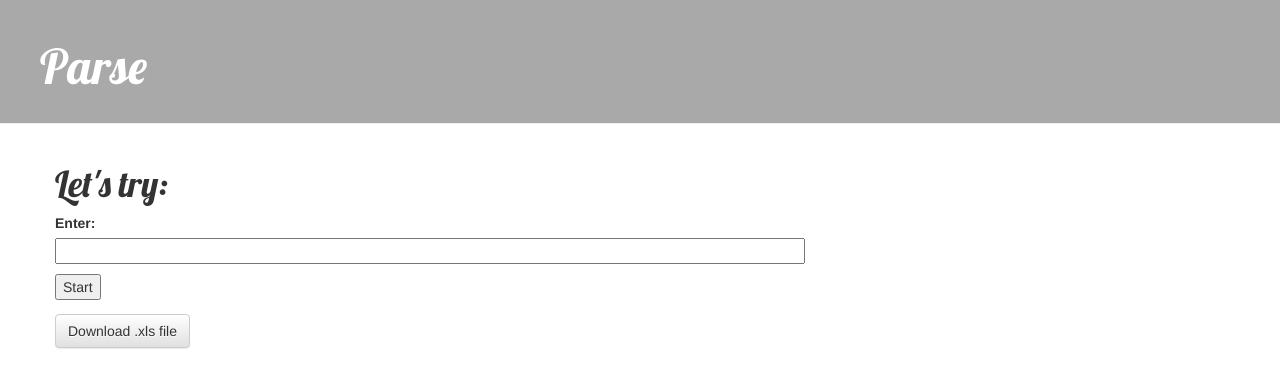
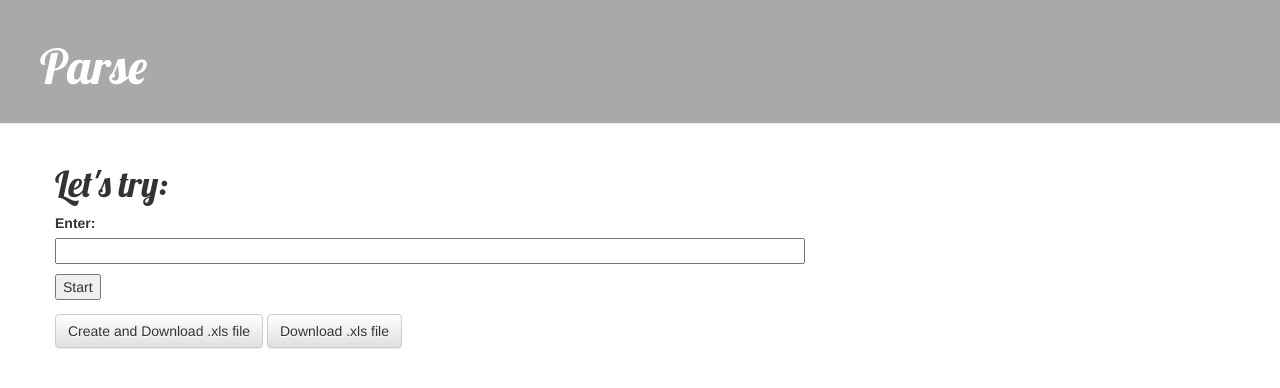
Before and after one commit to excander/gh-crappy, a Django app: page /parse/ in a window 1280 px wide. Shown: the top 388 px of the page. Run offline with Django 3.2, Linux system fonts and the light colour scheme; some libraries are stand-ins or nearby versions.

Commit message:
Added static download .xls file

```diff
--- a/parse/templates/parse/parse_view.html
+++ b/parse/templates/parse/parse_view.html
@@ -1,5 +1,6 @@
+
  {% extends "parse/base.html" %}
-
+	{% load static %}
     {% block content %}
    	<h1>Let's try:</h1>
         <form method="POST" class="post-form">{% csrf_token %}
@@ -7,6 +8,7 @@
             <button type="submit">Start</button>
         </form>
 
-	<a class="btn btn-default" href="{%url "parse.views.start_parse" %}">Download .xls file</a>
+	<a class="btn btn-default" href="{%url "parse.views.start_parse" %}">Create and Download .xls file</a>
+	<a class="btn btn-default" href="{%static "result_file.xls" %}">Download .xls file</a>
 
     {% endblock content %}
--- a/parse/urls.py
+++ b/parse/urls.py
@@ -3,6 +3,7 @@ from . import views
 
 urlpatterns = [
     url(r'^parse/$', views.parse_view, name='parse_view'),
-    url(r'^parse/(?P<infield>.+)/$', views.parse_result, name='parse_result'),
     url(r'^parse/start-parse$', views.start_parse, name='start_parse'),
+    url(r'^parse/static/result_file.xls', views.download_file, name='download_file'),
+##    url(r'^parse/(?P<infield>.+)/$', views.parse_result, name='parse_result'),
 ]
--- a/parse/views.py
+++ b/parse/views.py
@@ -1,6 +1,7 @@
 from django.shortcuts import render, get_object_or_404
 from django.shortcuts import redirect
 from .forms import ParseForm
+from django.http import HttpResponse
 
 ##def parse_view(request):
 ##    form = ParseForm()
@@ -29,7 +30,6 @@ def parse_result(request, infield):
     return render(request, 'parse/parse_result.html', {'infield': infield})
 
 def start_parse(request):
-    from django.http import HttpResponse
     from grab import Grab
     from grab.tools.lxml_tools import drop_node
     import xlwt
@@ -63,3 +63,8 @@ def start_parse(request):
 ##    wb.save('parse/grabparser/example.xls')
     wb.save(response)
     return response
+
+
+def download_file(request):
+    f = open('static/result_file.xls', 'rb')
+    return HttpResponse(f, content_type='application/ms-excel')
```
Also changed, not shown: 1 other file.
